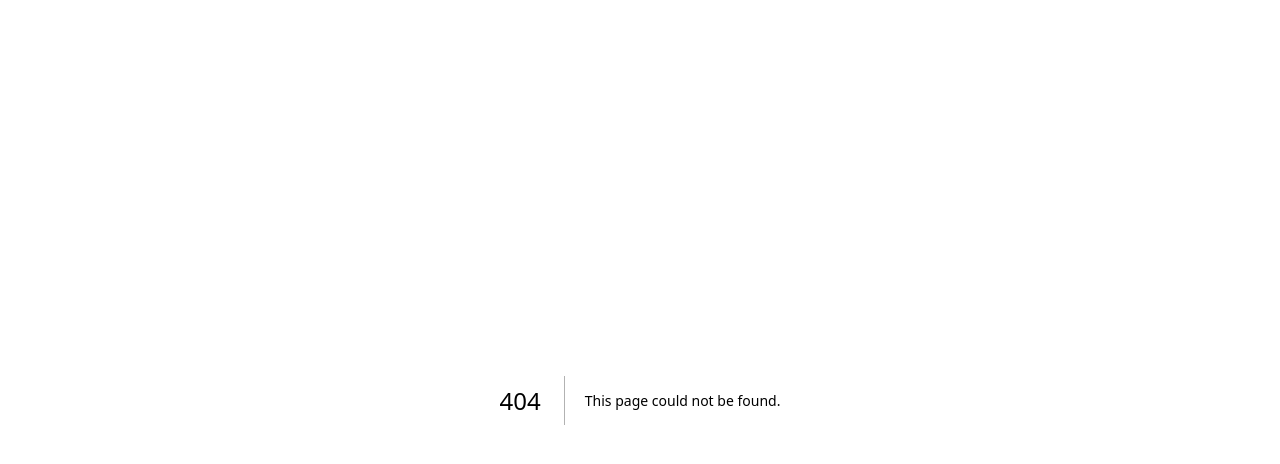
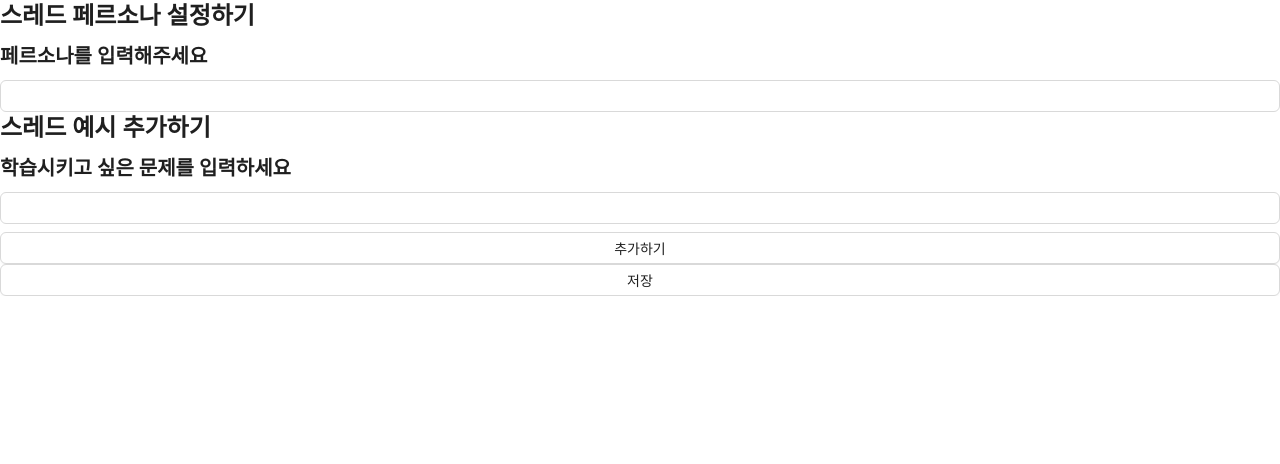
Before and after one commit to ai-surfers/sigmine-ai-frontend, a Next.js app: page /home in a window 1280 px wide. Before the commit this address had no page. Shown: the top 464 px of the page. Built offline with nearby package versions, Linux system fonts and the light colour scheme.

Commit message:
feat: 스레스 설정 화면 구현

```diff
--- a/package.json
+++ b/package.json
@@ -9,14 +9,17 @@
     "lint": "next lint"
   },
   "dependencies": {
+    "@hookform/resolvers": "^4.1.3",
     "@tanstack/react-query": "^5.69.0",
     "antd": "^5.24.5",
     "next": "^14",
     "react": "^18",
     "react-dom": "^18.0.0",
+    "react-hook-form": "^7.54.2",
     "recoil": "^0.7.7",
     "styled-components": "^6.1.16",
-    "styled-reset": "^4.5.2"
+    "styled-reset": "^4.5.2",
+    "zod": "^3.24.2"
   },
   "devDependencies": {
     "@eslint/eslintrc": "^3",
--- /dev/null
+++ b/src/app/home/page.tsx
@@ -0,0 +1,9 @@
+import Setting from "@/components/thread/Setting";
+
+export default function Home() {
+  return (
+    <div>
+      <Setting></Setting>
+    </div>
+  );
+}
--- a/src/app/page.tsx
+++ b/src/app/page.tsx
@@ -1,6 +1,6 @@
 import Login from "@/components/login";
 
-export default function Home() {
+export default function Root() {
   return (
     <div>
       <Login />
--- a/src/components/login/index.tsx
+++ b/src/components/login/index.tsx
@@ -16,6 +16,7 @@ const Login = () => {
         style={{ marginBottom: "10px" }}
       ></Input>
       <Button>로그인</Button>
+      <Title level={5}>팀 관리자에게 코드를 요청하세요</Title>
     </LoginWrapper>
   );
 };
--- /dev/null
+++ b/src/components/thread/Setting.tsx
@@ -0,0 +1,82 @@
+"use client";
+
+import { zodResolver } from "@hookform/resolvers/zod";
+import { Button, Input } from "antd";
+import Title from "antd/es/typography/Title";
+import React from "react";
+import { Controller, useFieldArray, useForm } from "react-hook-form";
+import styled from "styled-components";
+import { z } from "zod";
+
+const schema = z.object({
+  persona: z.string().min(1, "필수"),
+  example: z.array(z.object({ value: z.string().min(1, "필수") })),
+});
+
+type FormData = {
+  persona: string;
+  example: { value: string }[];
+};
+
+const Setting = () => {
+  const {
+    control,
+    handleSubmit,
+    formState: { errors },
+  } = useForm<FormData>({
+    resolver: zodResolver(schema),
+    defaultValues: {
+      persona: "",
+      example: [{ value: "" }],
+    },
+  });
+
+  const { fields, append } = useFieldArray({
+    name: "example",
+    control,
+  });
+
+  const onSubmit = (data: FormData) => {
+    console.log("폼 제출됨:", data);
+  };
+
+  return (
+    <form onSubmit={handleSubmit(onSubmit)}>
+      <div>
+        <MessageWrapper>
+          <Title level={3}>스레드 페르소나 설정하기</Title>
+          <Title level={4}>페르소나를 입력해주세요</Title>
+          <Controller
+            name="persona"
+            control={control}
+            render={({ field }) => <Input {...field} />}
+          />
+
+          <Title level={3}>스레드 예시 추가하기</Title>
+          <Title level={4}>학습시키고 싶은 문제를 입력하세요</Title>
+          {fields.map((field, index) => (
+            <div
+              key={field.id}
+              style={{ display: "flex", gap: "8px", marginBottom: "8px" }}
+            >
+              <Controller
+                name={`example.${index}.value`}
+                control={control}
+                render={({ field }) => <Input {...field} />}
+              />
+            </div>
+          ))}
+          <Button onClick={() => append({ value: "" })}>추가하기</Button>
+          <Button htmlType="submit">저장</Button>
+        </MessageWrapper>
+      </div>
+    </form>
+  );
+};
+
+export default Setting;
+
+const MessageWrapper = styled.div`
+  display: flex;
+  flex-direction: column;
+`;
```
Also changed, not shown: 1 other file (tests, documents, lock files or other folders).
